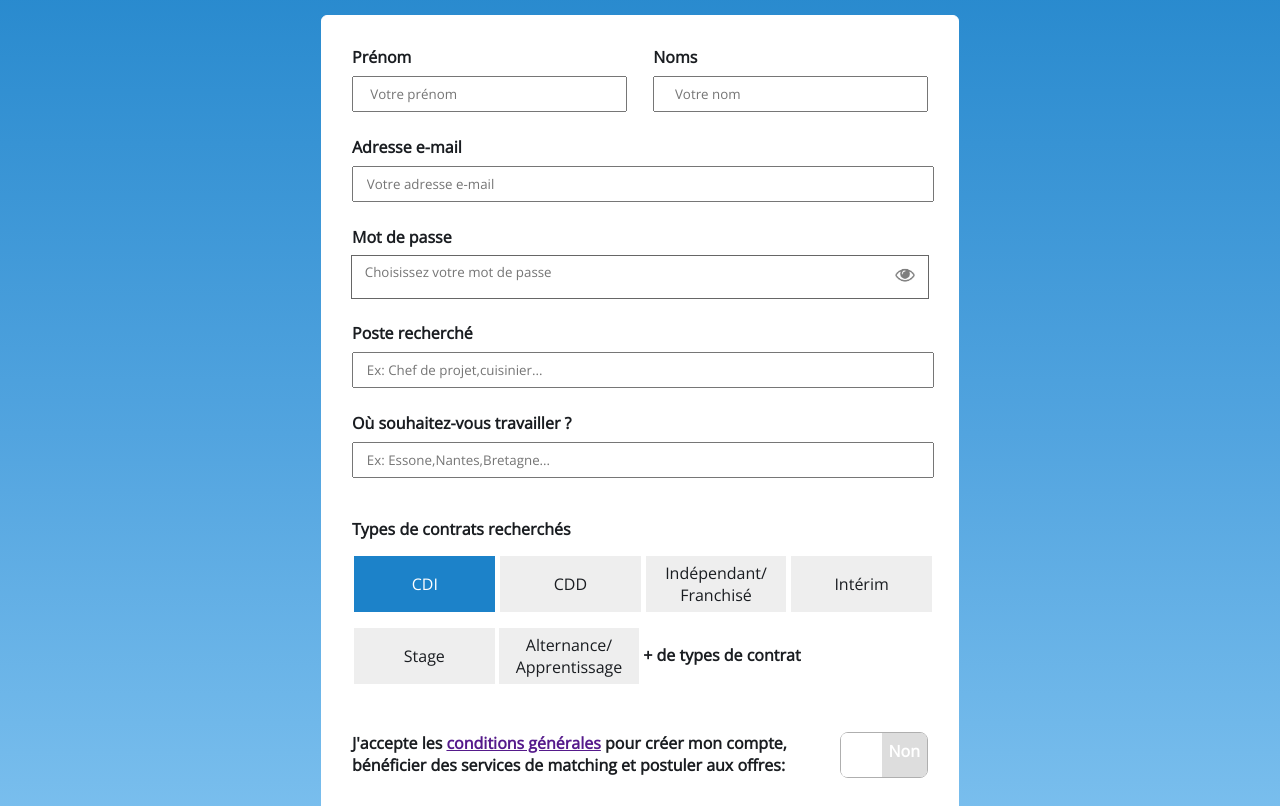
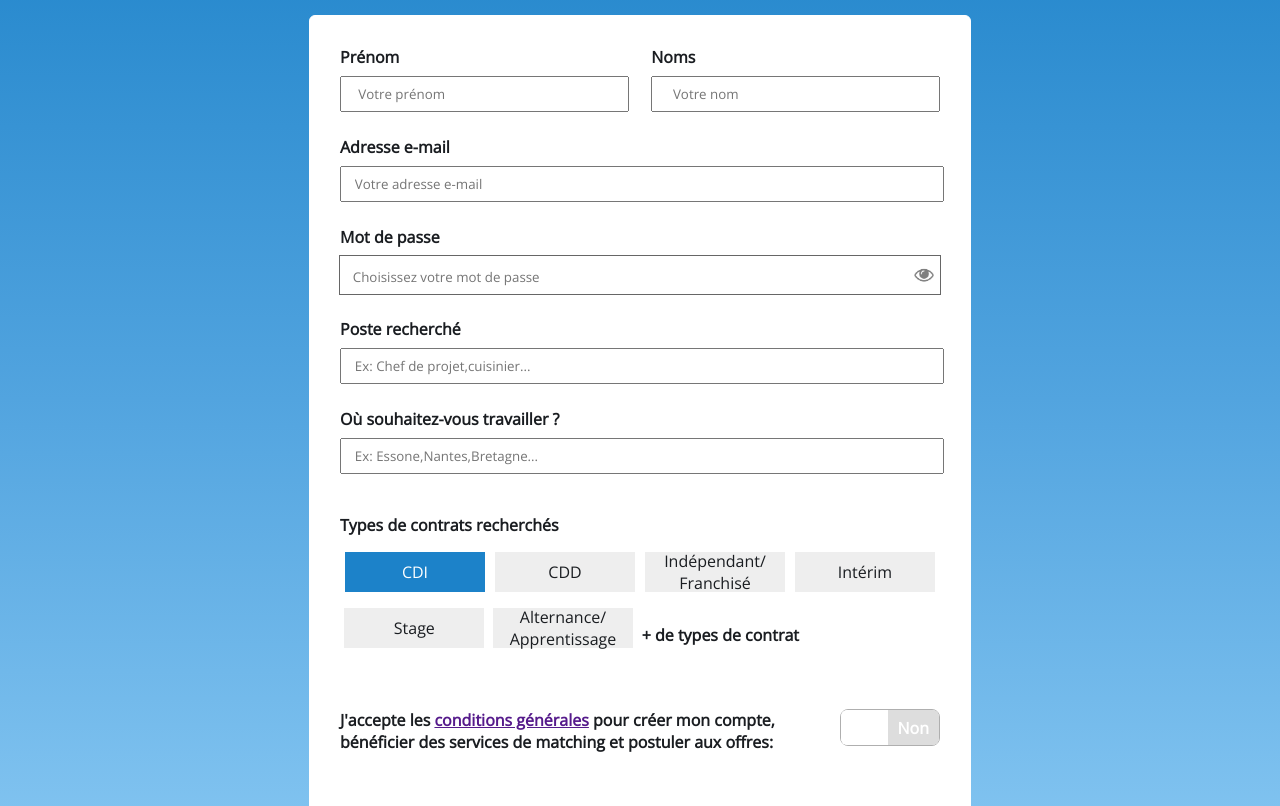
Before and after one commit to OKARLES/meteojob, a plain HTML site: page index.html in a window 1280 px wide. Shown: the part 146-952 px from the top of the page. Drawn offline with nearby package versions, Linux system fonts and the light colour scheme.

Commit message:
stabilisation des données à l'aide de valeurs fixes

```diff
--- a/style.css
+++ b/style.css
@@ -17,10 +17,8 @@ header>h3 {
 form {
 	margin: auto;
 	background: #ffffff;
-	min-width: 45vw;
-	max-width: 45vw;
-	min-height: 80vh;
-	max-height: 140vh;
+	width: 600px;
+	min-height: 800px;
 	border: 1px solid white;
 	border-radius: 6px;
 	padding: 30px;
@@ -49,7 +47,7 @@ input[type="password"]:focus {
 	justify-content: space-between;
 }
 #prenom {
-	width: 20vw;
+	width: 270px;
 	height: 30px;
 	margin-top: 1vh;
 	margin-bottom: 3vh;
@@ -57,7 +55,7 @@ input[type="password"]:focus {
 	font-family: 'Open Sans', sans-serif;
 }
 #nom {
-	width: 20vw;
+	width: 270px;
 	height: 30px;
 	margin-top: 1vh;
 	margin-bottom: 3vh;
@@ -80,7 +78,7 @@ input[type="password"]:focus {
 	justify-content: space-around;
 }
 #mail {
-	width: 44vw;
+	width: 585px;
 	height: 30px;
 	padding-left: 1vw;
 	margin-bottom: 3vh;
@@ -89,8 +87,8 @@ input[type="password"]:focus {
 }
 #pass {
 	border: none;
-	width: 41.3vw;
-	height: 30px;
+	width: 575px;
+	height: 40px;
 	padding-left: 1vw;
 	margin-bottom: 3vh;
 	font-family: 'Open Sans', sans-serif;
@@ -105,12 +103,13 @@ input[type="password"]:focus {
 #oeil {
 	outline: 1px solid #666666;
 	display: flex;
-	height: 5.2vh;
+	width: 600px;
+	height: 38px;
 	margin-bottom: 3vh;
 	margin-top: 1vh;
 }
 #poste {
-	width: 44vw;
+	width: 585px;
 	height: 30px;
 	padding-left: 1vw;
 	margin-bottom: 3vh;
@@ -120,7 +119,7 @@ input[type="password"]:focus {
 }
 
 #lieu {
-	width: 44vw;
+	width: 585px;
 	height: 30px;
 	padding-left: 1vw;
 	margin-bottom: 3vh;
@@ -133,8 +132,8 @@ input[type="password"]:focus {
 	display: flex;
 	flex-wrap: wrap;
 	justify-content: space-around;
-  	width: 45.5vw;
- 	min-height: 18vh;
+  	width: 600px;
+	height: 125px;
 }
 input[type="checkbox"]{
 	display: none;
@@ -148,12 +147,9 @@ input[type="checkbox"]{
 	background: #eeeeee;
 	cursor: pointer;
 	font-size: 1em;
-	max-width: 11vw;
-  	min-width: 11vw;
-  	min-height: 7vh;
- 	max-height: 7vh;
+	width: 140px;
+	height: 40px;
   	text-align: center;
-  	overflow-wrap: break-word;
   	align-items: center;
 }
 input:checked + label {
@@ -190,20 +186,20 @@ footer {
 }
 .container {
   display: flex;
-  height: 5.5vh;
+  height: 35px;
   border-radius: 8px;
   border: 1px solid #afafaf;
 }
 .oui {
   background:  #1c82c9;
   color: #fff;
-  padding: 7px;
+  padding: 7px 10px;
   border-top-left-radius: 6px;
   border-bottom-left-radius: 6px;
 }
 .non {
   background: #dddddd;
-  padding: 7px;
+  padding: 7px 10px;
   border-top-right-radius: 6px;
   border-bottom-right-radius: 6px;
 }
@@ -219,9 +215,8 @@ input:checked + .oui {
 input[type="submit"] {
 	font-family: 'Open Sans', sans-serif;
 	font-size: 19px;
-	margin-left: 17vw;
-	margin-bottom: 15vh;
-	padding: 8px 26px;
+	margin: 30px 240px;
+	padding: 2vh 2vw;
 	background: #1c82c9;
 	color: white;
 	border: 1px solid #1c82c9;
```
